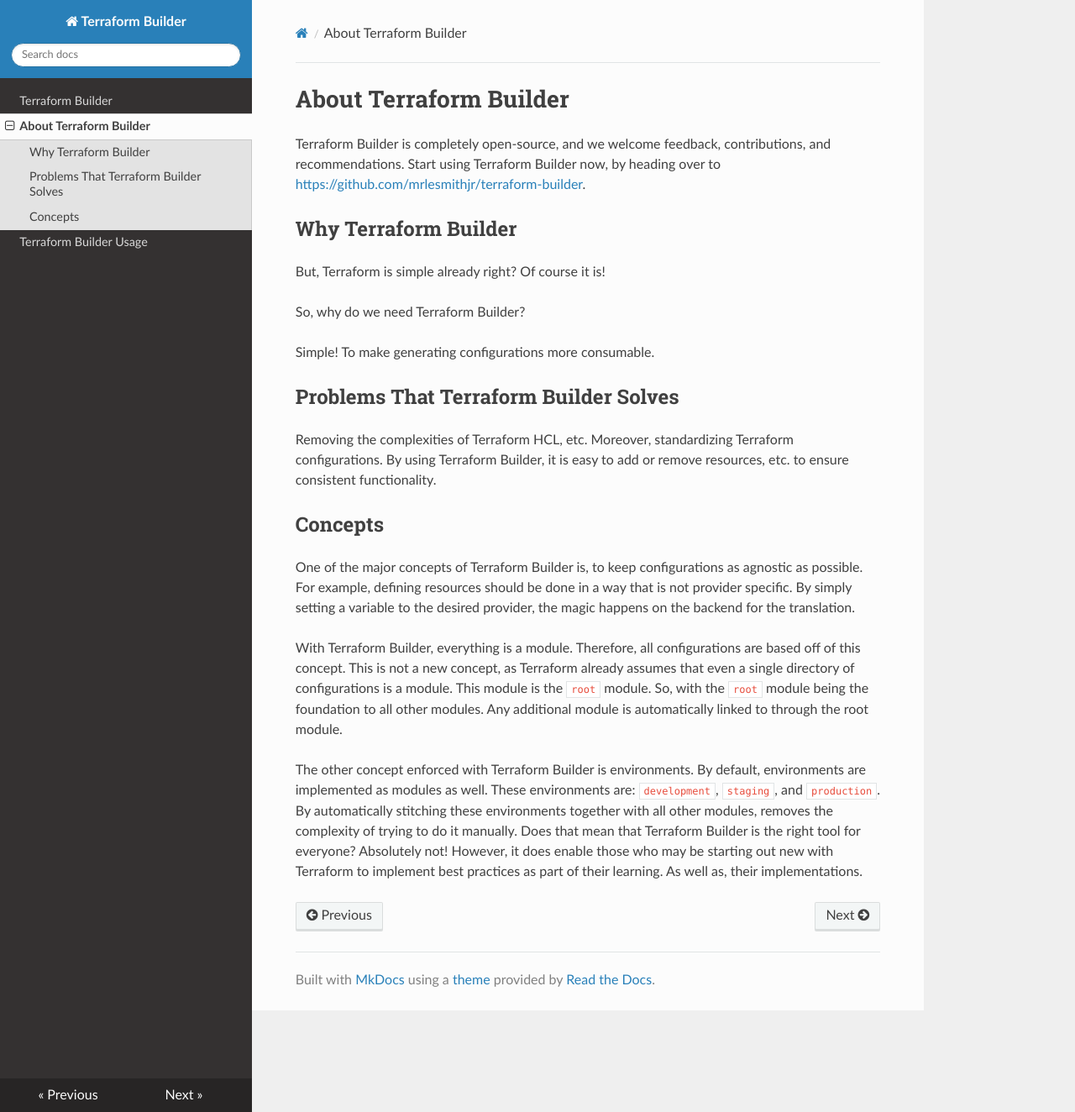
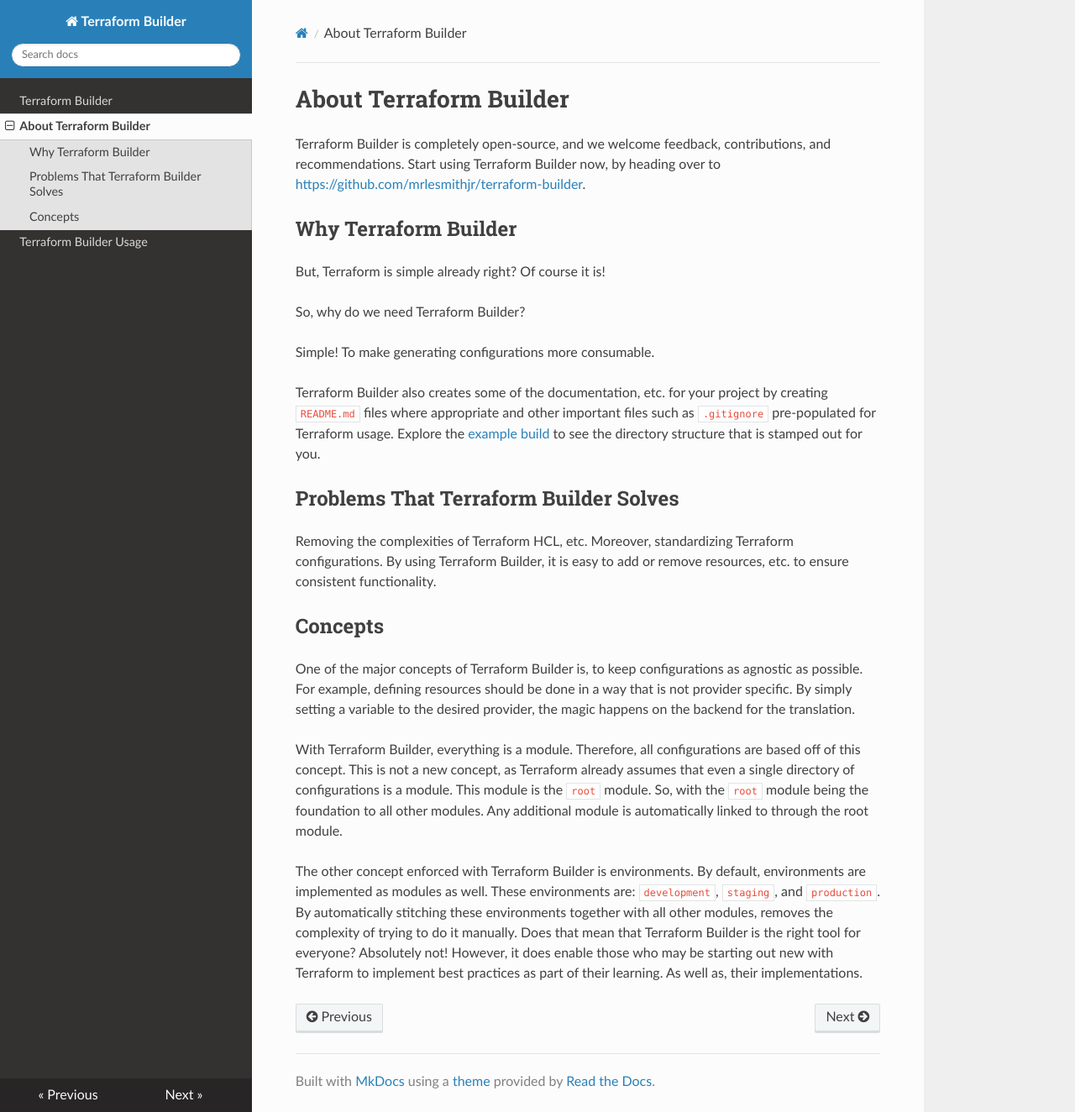
Before and after one commit to mrlesmithjr/terraform-builder, an MkDocs documentation site: the page built from docs/about.md, in a window 1280 px wide and 1324 px high. Shown: the whole window at 84% size. Built offline with MkDocs 1.6.1, drawn with Linux system fonts in a browser that asks for light colours; nearby versions of some CDN libraries.

Commit message:
Added info on doc generation

```diff
--- a/docs/about.md
+++ b/docs/about.md
@@ -11,6 +11,12 @@
 So, why do we need Terraform Builder?
 
 Simple! To make generating configurations more consumable.
+
+Terraform Builder also creates some of the documentation, etc. for your
+project by creating `README.md` files where appropriate and other important
+files such as `.gitignore` pre-populated for Terraform usage. Explore the
+[example build](https://github.com/mrlesmithjr/terraform-builder/tree/master/examples/example_builds/example) to see the directory structure that is
+stamped out for you.
 
 ## Problems That Terraform Builder Solves
 
```
